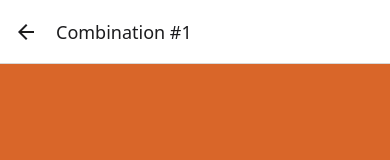
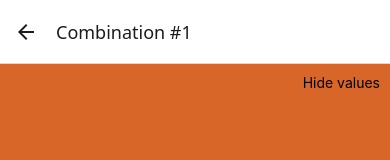
Before and after one commit to pung-one/wada-sanzo-mobile, a React Native app: screen / in a window 390 px wide. Both pictures are taken after a click on the element 195 px from the left and 174 px from the top of the page. Shown: the top 160 px of the page. Built offline with nearby package versions, Linux system fonts and the light colour scheme.

Commit message:
add button to hide color values

```diff
--- a/App.tsx
+++ b/App.tsx
@@ -18,9 +18,7 @@ const RootStack = createNativeStackNavigator({
   initialRouteName: "Combinations",
   screens: {
     Combinations: CombinationsScreen,
-    CombinationDetail: {
-      screen: CombinationDetail,
-    },
+    CombinationDetail: CombinationDetail,
   },
 });
 
--- a/src/screens/combinations/CombinationDetail.tsx
+++ b/src/screens/combinations/CombinationDetail.tsx
@@ -1,8 +1,8 @@
-import { StyleSheet, Text, View } from "react-native";
+import { Button, Pressable, StyleSheet, Text, View } from "react-native";
 import { colorsWithSlug } from "../../assets/colors";
 import { createCombinationArray } from "../../utils/helper";
 import { StaticScreenProps, useNavigation } from "@react-navigation/native";
-import { useEffect } from "react";
+import { useEffect, useState } from "react";
 import { CopyFields } from "../../components/CopyFields";
 
 const combinationArray = createCombinationArray(colorsWithSlug);
@@ -12,6 +12,7 @@ type Props = StaticScreenProps<{
 }>;
 
 export function CombinationDetail({ route }: Props) {
+  const [showCopyFields, setShowCopyFields] = useState<boolean>(true);
   const navigation = useNavigation();
 
   const { combination, id } = combinationArray[route.params.index];
@@ -22,12 +23,19 @@ export function CombinationDetail({ route }: Props) {
 
   return (
     <View style={styles.root}>
+      <Pressable
+        style={styles.button}
+        onPress={() => setShowCopyFields(!showCopyFields)}
+      >
+        <Text>{showCopyFields ? "Hide values" : "Show values"}</Text>
+      </Pressable>
+
       {combination.map((color) => (
         <View
           key={color.hex}
           style={[styles.singleColor, { backgroundColor: color.hex }]}
         >
-          <CopyFields colorData={color} />
+          {showCopyFields && <CopyFields colorData={color} />}
         </View>
       ))}
     </View>
@@ -39,6 +47,14 @@ const styles = StyleSheet.create({
     position: "relative",
     flex: 1,
   },
+  button: {
+    zIndex: 1,
+    position: "absolute",
+    top: 0,
+    right: 0,
+    paddingHorizontal: 10,
+    paddingVertical: 10,
+  },
   singleColor: {
     flex: 1,
   },
```
